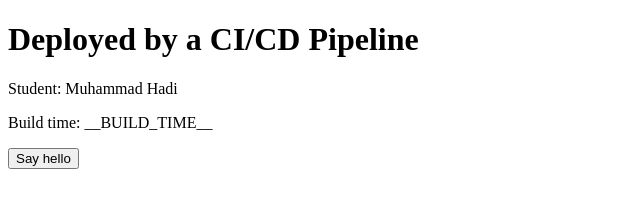
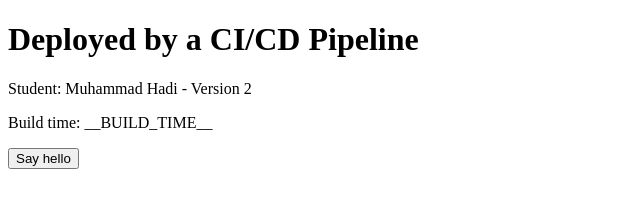
Before and after one commit to mhadi95/jenkins-lab11, a website: page src/index.html in a window 1280 px wide. Shown: the full height of the page, 0-640 px from the left. Drawn offline with Linux system fonts and the light colour scheme.

Commit message:
Update to version 2

```diff
--- a/src/index.html
+++ b/src/index.html
@@ -3,7 +3,7 @@
 <head><title>CSC418 Lab 11</title></head>
 <body>
   <h1 id="main-heading">Deployed by a CI/CD Pipeline</h1>
-  <p id="student">Student: Muhammad Hadi</p>
+  <p id="student">Student: Muhammad Hadi - Version 2</p>
   <p id="build">Build time: __BUILD_TIME__</p>
   <button id="greet" onclick="document.getElementById('message').textContent='Hello from the pipeline!'">Say hello</button>
   <p id="message"></p>
```
